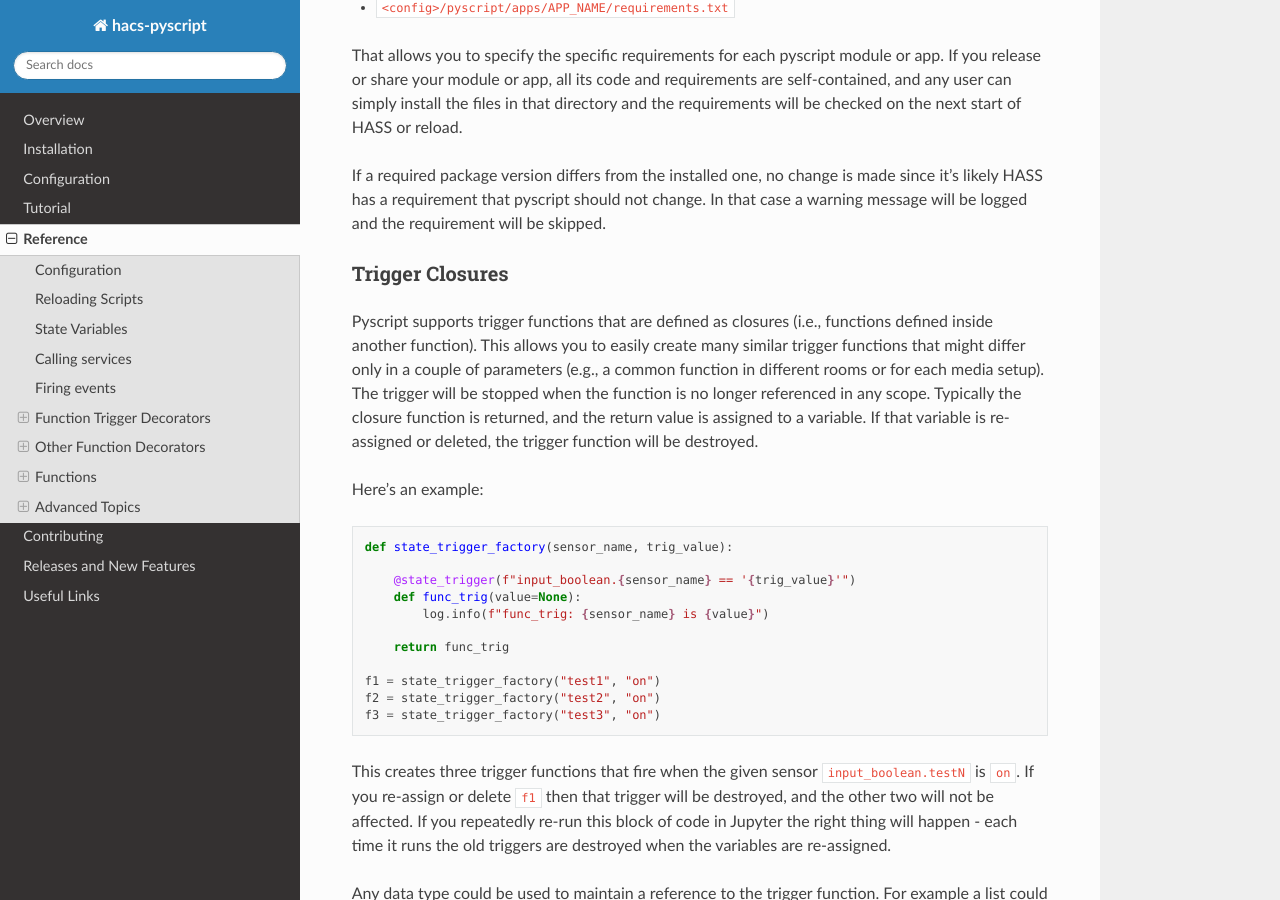
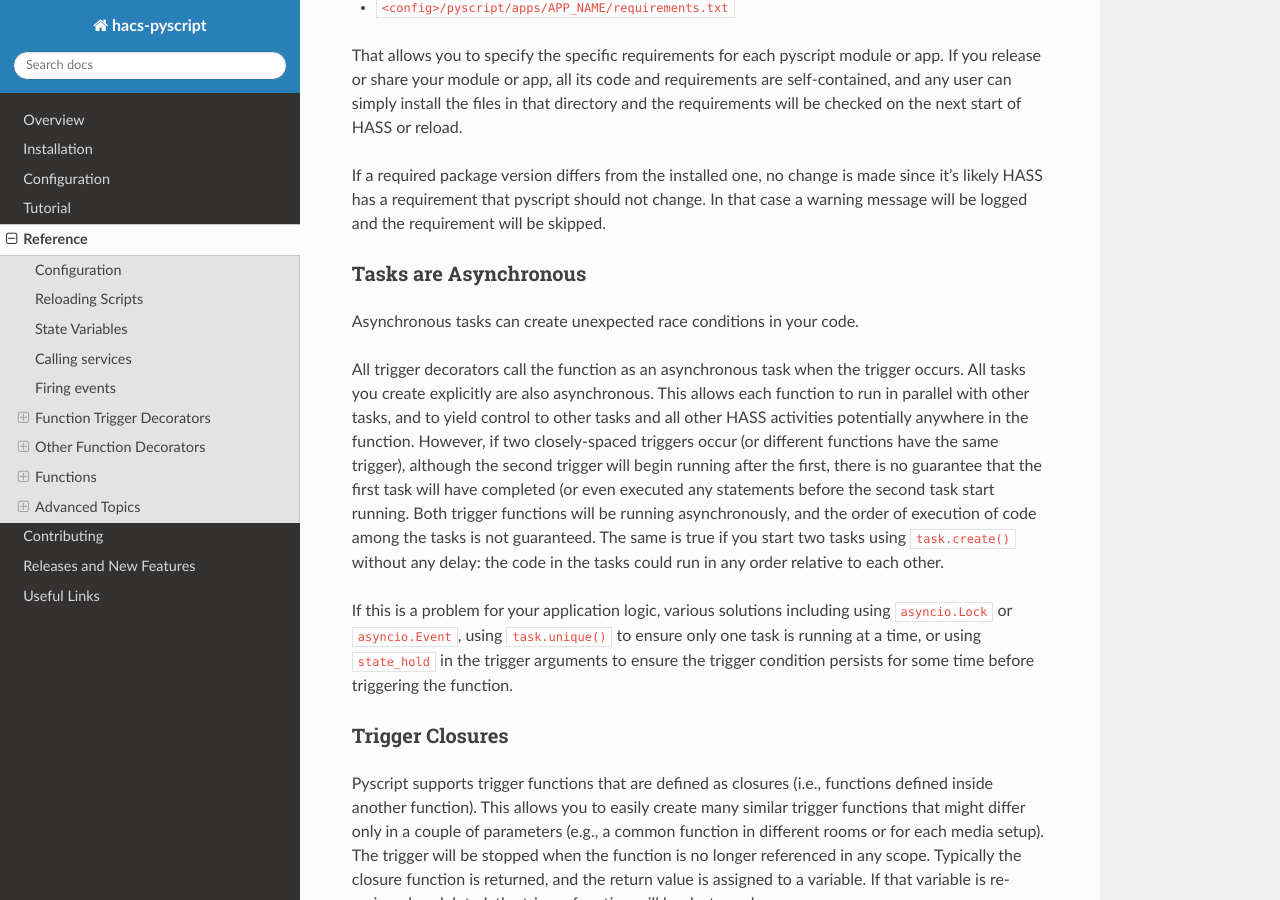
Before and after one commit to custom-components/pyscript, a Sphinx documentation site: the page built from docs/reference.rst, in a window 1280 px wide and 900 px high, scrolled down 37945 px. Built offline with Sphinx 7.4.7 and the Read the Docs theme 3.1.0, drawn with Linux system fonts in a browser that asks for light colours.

Commit message:
added short section on race conditions

```diff
--- a/docs/reference.rst
+++ b/docs/reference.rst
@@ -1721,6 +1721,27 @@ If a required package version differs from the installed one, no change is made
 HASS has a requirement that pyscript should not change. In that case a warning message will be
 logged and the requirement will be skipped.
 
+Tasks are Asynchronous
+^^^^^^^^^^^^^^^^^^^^^^
+
+Asynchronous tasks can create unexpected race conditions in your code.
+
+All trigger decorators call the function as an asynchronous task when the trigger occurs.  All tasks
+you create explicitly are also asynchronous.  This allows each function to run in parallel with
+other tasks, and to yield control to other tasks and all other HASS activities potentially anywhere
+in the function.  However, if two closely-spaced triggers occur (or different functions have the
+same trigger), although the second trigger will begin running after the first, there is no guarantee
+that the first task will have completed (or even executed any statements before the second task
+start running.  Both trigger functions will be running asynchronously, and the order of execution of
+code among the tasks is not guaranteed.  The same is true if you start two tasks using ``task.create()``
+without any delay: the code in the tasks could run in any order relative to each other.
+
+If this is a problem for your application logic, various solutions including using ``asyncio.Lock``
+or ``asyncio.Event``, using ``task.unique()`` to ensure only one task is running at a time, or using
+``state_hold`` in the trigger arguments to ensure the trigger condition persists for some time before
+triggering the function.
+
+
 Trigger Closures
 ^^^^^^^^^^^^^^^^
 
```
